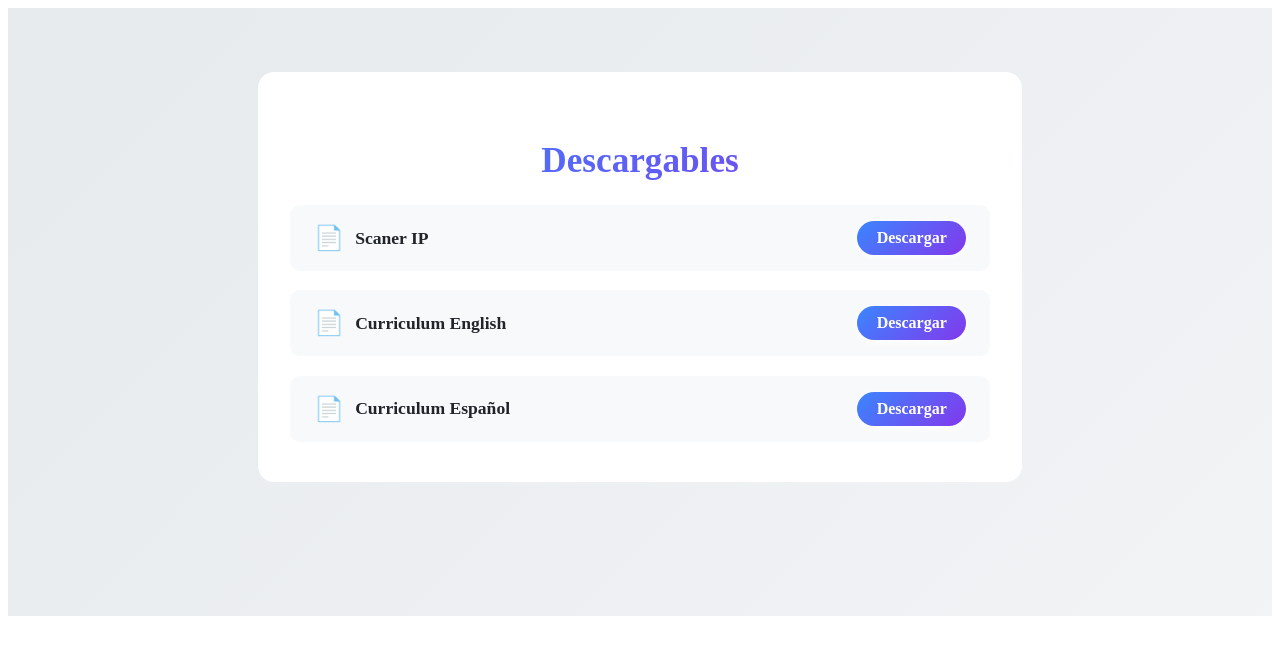
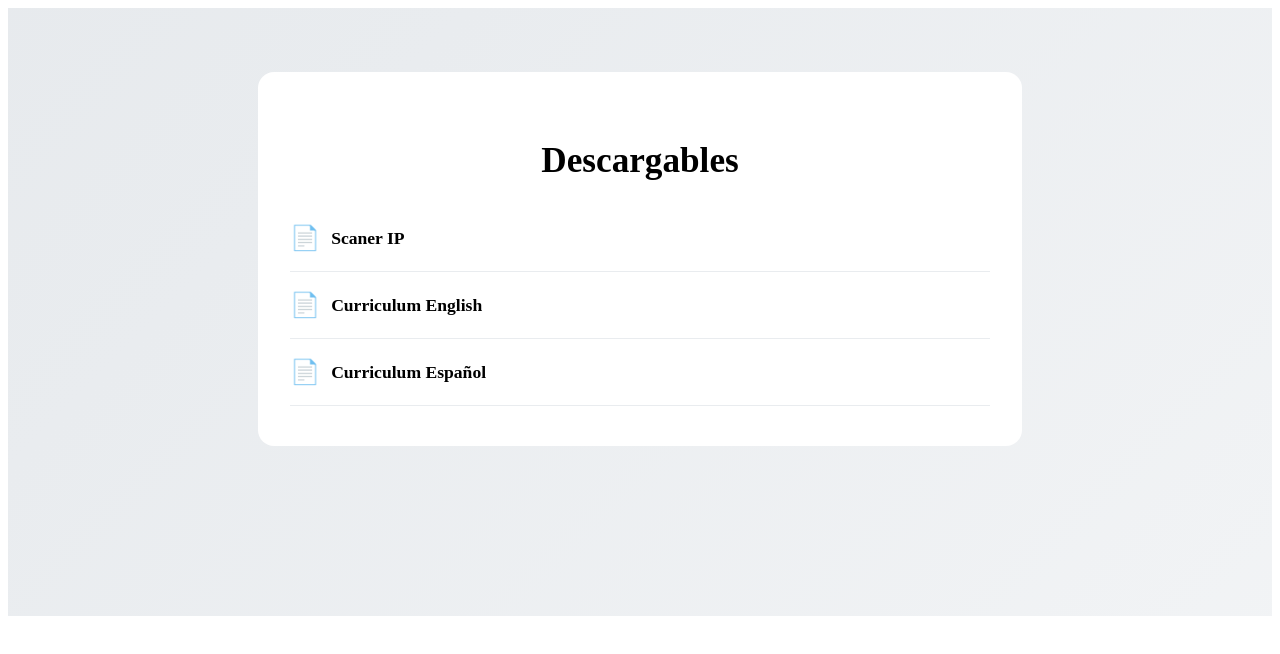
Before and after one commit to jaredAlcala343/cvjs, a Next.js app: page /descargables in a window 1280 px wide. Shown: the top 654 px of the page. Built offline with nearby package versions, Linux system fonts and the light colour scheme.

Commit message:
0000035
new downloaders

```diff
--- a/pages/descargables.css
+++ b/pages/descargables.css
@@ -1,13 +1,5 @@
 /* Variables para consistencia */
-:root {
-  --primary-color: #3a86ff;
-  --secondary-color: #8338ec;
-  --dark-color: #212529;
-  --light-color: #f8f9fa;
-  --gradient: linear-gradient(135deg, var(--primary-color), var(--secondary-color));
-  --shadow: 0 4px 6px rgba(255, 255, 255, 0.1);
-  --transition: all 0.3s cubic-bezier(0.175, 0.885, 0.32, 1.275);
-}
+
 
 /* Sección principal */
 .descargables-section {
@@ -35,10 +27,9 @@
   text-align: center;
   color: var(--dark-color);
   margin-bottom: 1.5rem;
-  background: var(--gradient);
+  background: #ffffff;
   -webkit-background-clip: text;
   background-clip: text;
-  color: transparent;
 }
 
 .descargables-list {
@@ -49,14 +40,11 @@
 
 .descargable-item {
   display: flex;
+  justify-content: space-between;
   align-items: center;
-  justify-content: space-between;
-  background: var(--light-color);
-  border-radius: 10px;
-  box-shadow: 0 2px 8px rgb(255, 255, 255);
-  margin-bottom: 1.2rem;
-  padding: 1rem 1.5rem;
-  transition: var(--transition);
+  padding: 1rem 0;
+  border-bottom: 1px solid #e9ecef;
+  gap: 1rem;
 }
 
 .descargable-item:last-child {
```
